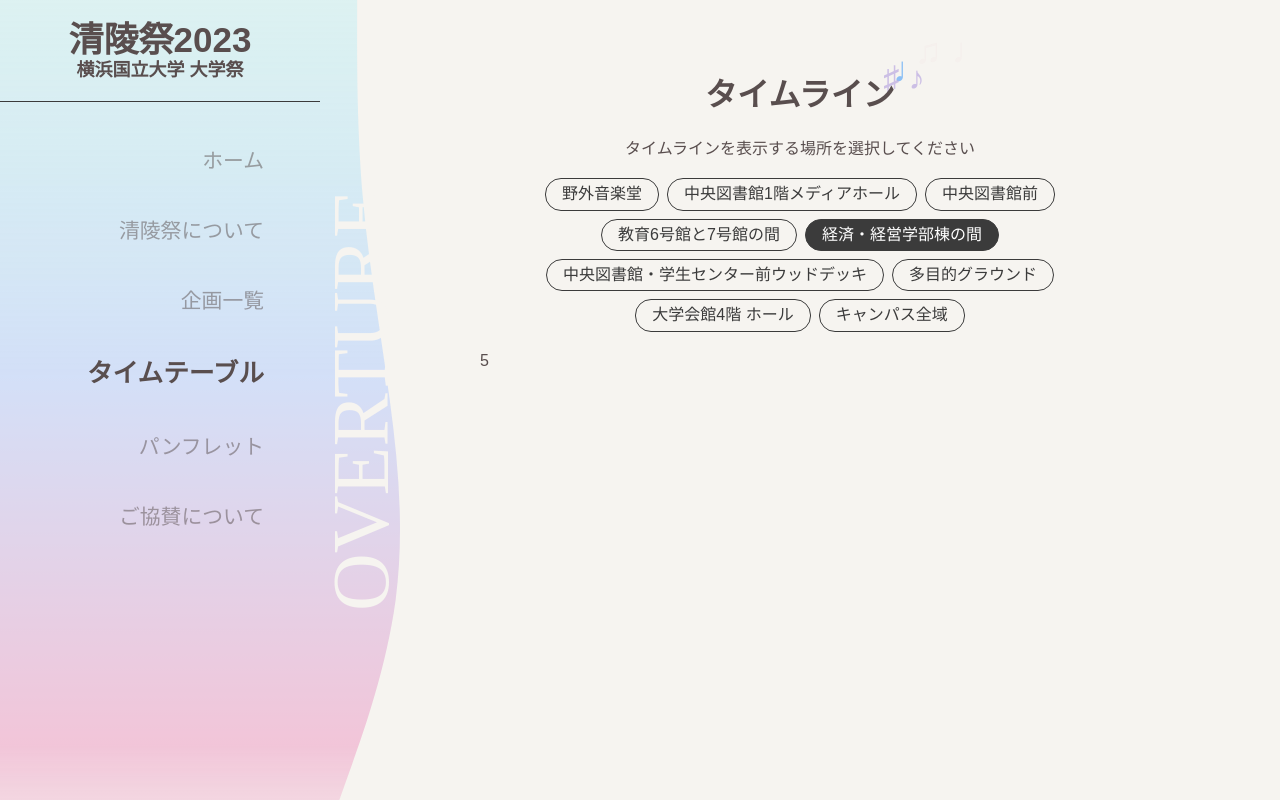
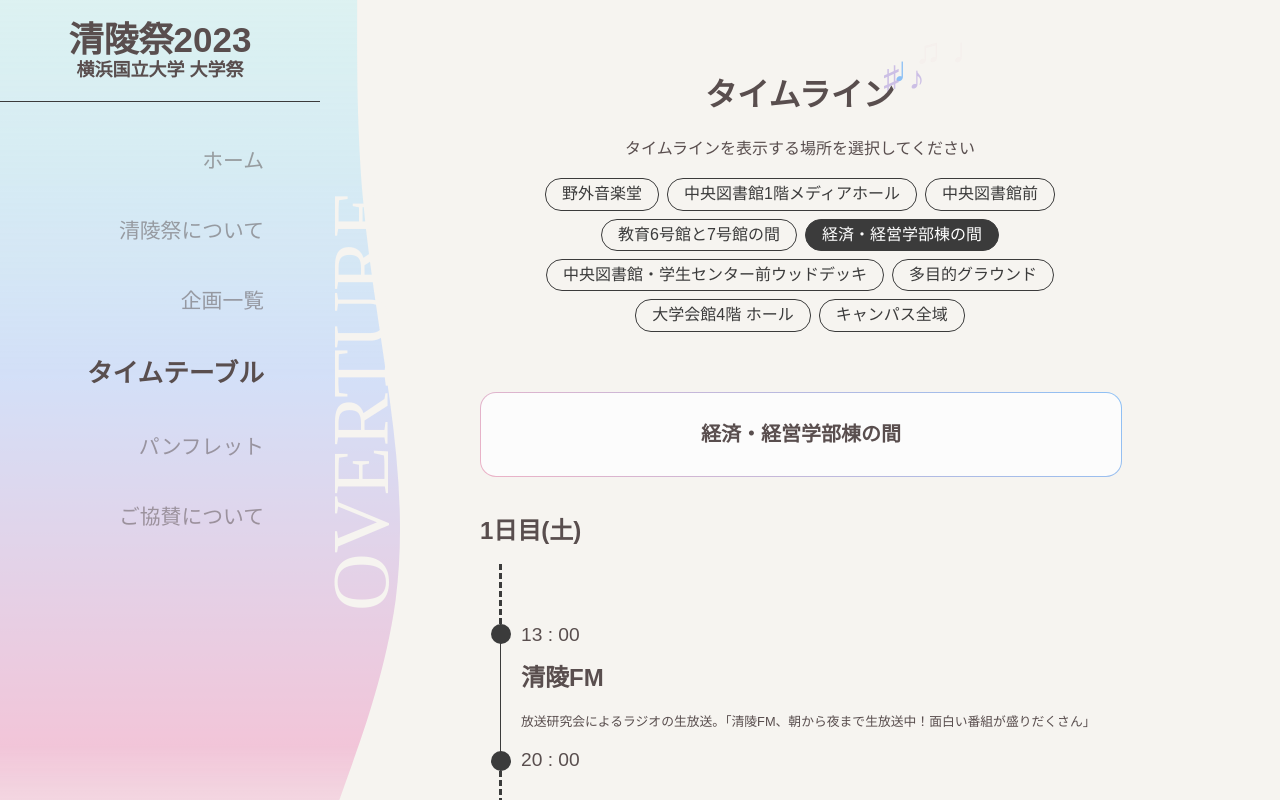
Before and after one commit to ynufes-tech/ynufes-seiryo23, a Nuxt app: page /timetable in a window 1280 px wide. Both pictures are taken after a click on the button "経済・経営学部棟の間". Shown: the top 800 px of the page. Built offline with nearby package versions, Linux system fonts and the light colour scheme.

Commit message:
経済・経営の間完成

```diff
--- a/pages/timetable/index.vue
+++ b/pages/timetable/index.vue
@@ -273,7 +273,40 @@ const changePlace = (id: number) => {
       </div>
       <div class="duration-box"></div>
     </div>
-    <div v-show="placeId == 5" class="time-table">5</div>
+    <div v-show="placeId == 5" class="time-table">
+      <SectionFrame>経済・経営学部棟の間</SectionFrame>
+      <h2 class="day-1">1日目(土)</h2>
+
+      <div class="duration-box"></div>
+      <div class="time-table-item">
+        <span class="item-start-time">13 : 00</span>
+        <div class="item-text">
+          <h2 class="item-title">清陵FM</h2>
+          <p class="item-description">
+            放送研究会によるラジオの生放送。「清陵FM、朝から夜まで生放送中！面白い番組が盛りだくさん」
+          </p>
+          <p class="item-warning"></p>
+        </div>
+
+        <span class="item-end-time">20 : 00</span>
+      </div>
+      <div class="duration-box"></div>
+      <h2 class="day-2">2日目(日)</h2>
+      <div class="duration-box"></div>
+      <div class="time-table-item">
+        <span class="item-start-time">09 : 00</span>
+        <div class="item-text">
+          <h2 class="item-title">清陵FM</h2>
+          <p class="item-description">
+            放送研究会によるラジオの生放送。「清陵FM、朝から夜まで生放送中！面白い番組が盛りだくさん」
+          </p>
+          <p class="item-warning"></p>
+        </div>
+
+        <span class="item-end-time">15 : 00</span>
+      </div>
+      <div class="duration-box"></div>
+    </div>
     <div v-show="placeId == 6" class="time-table">6</div>
     <div v-show="placeId == 7" class="time-table">7</div>
     <div v-show="placeId == 8" class="time-table">8</div>
```
